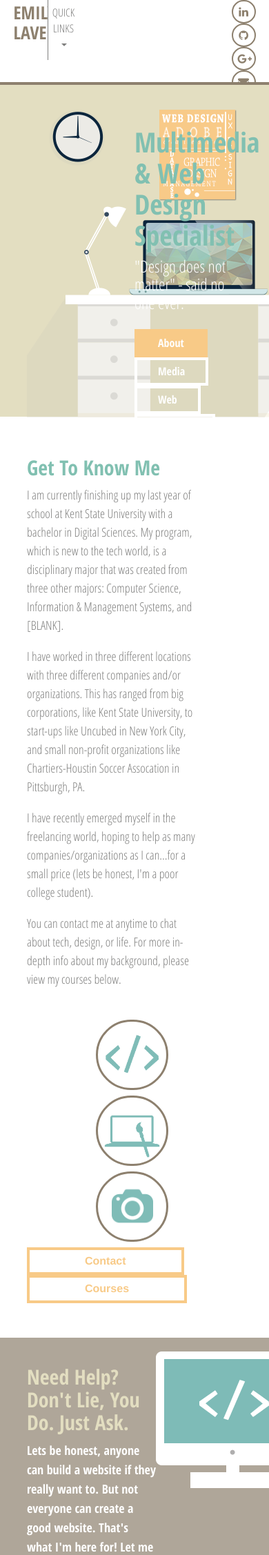
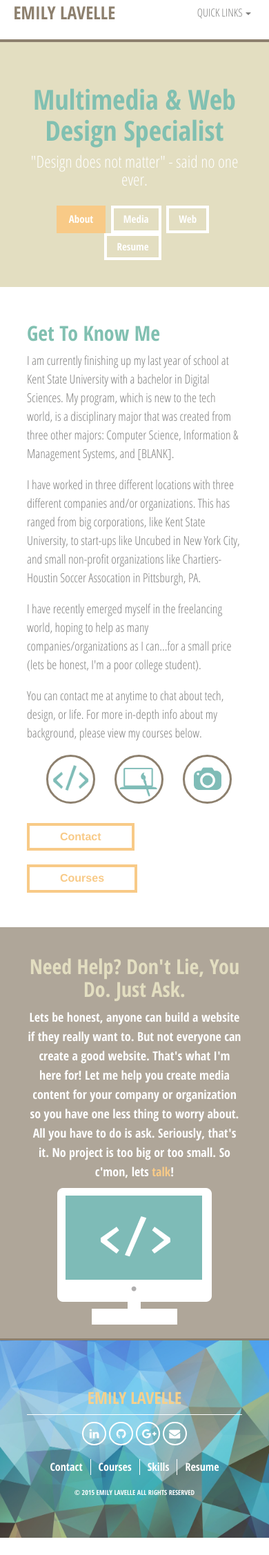
Before and after one commit to elavelle13/my_website, a PHP site: page / in a window 390 px wide; the page is wider, and only the part inside the window is pictured. Shown: the part 17-2271 px from the top of that part at 69% size. After the commit the page ends 2246 px from the top of that part, so only its background shows below. Run offline with PHP 8.4, Linux system fonts and the light colour scheme; some libraries are stand-ins or nearby versions.

Commit message:
added mobile styles for about me container at 420px

```diff
--- a/css/styles.css
+++ b/css/styles.css
@@ -457,3 +457,106 @@ button {
   color: #fff;
   font-size: 16px!important;
 }
+
+/* MOBILE CLASSES */
+
+@media (max-width: 420px) {
+  .back-img {
+    display: none;
+  }
+
+  .main-text {
+    width: 100%;
+    text-align: center;
+  }
+
+  .fancy-btn {
+    font-size: 15px!important;
+    padding: 5px 14px!important;
+  }
+
+  .backdrop {
+    height: 355px;
+  }
+
+  .about-text {
+    width: 100%;
+  }
+
+  .about-icons {
+    width: 100%;
+    display: inline-flex;
+    padding: 0px;
+  }
+
+  .icon-circle {
+    border-radius: 49px;
+    width: 71px;
+    height: 71px;
+    margin-left: 28px;
+  }
+
+  .code-icon-alignment {
+    top: -25px;
+  }
+
+  .design-icon-alignment {
+    right: 11px;
+    top: -38px;
+  }
+
+  .camera-icon-alignment {
+    top: -18px;
+  }
+
+  .camera-icon-alignment img {
+    width: 40px;
+    height: 40px;
+  }
+
+  .design-icon-alignment img {
+    width: 85px;
+    height: 85px;
+  }
+
+  .code-icon-alignment img {
+    width: 60px;
+    height: 60px;
+  }
+
+  .body-btn {
+    padding: 5px 44px!important;
+    margin-top: 20px;
+  }
+
+  .contact-text {
+    width: 100%;
+    text-align: center;
+  }
+
+  .contact-img {
+    width: 100%;
+  }
+
+  .footer-contact {
+    width: 100%;
+  }
+
+  .quick-links li {
+    padding-right: 11px;
+    padding-left: 11px;
+  }
+
+  .header-title {
+    width: 60%;
+  }
+
+  .menu {
+    width: 40%;
+    border-left: none;
+  }
+
+  .header-social {
+    display: none;
+  }
+}
```
